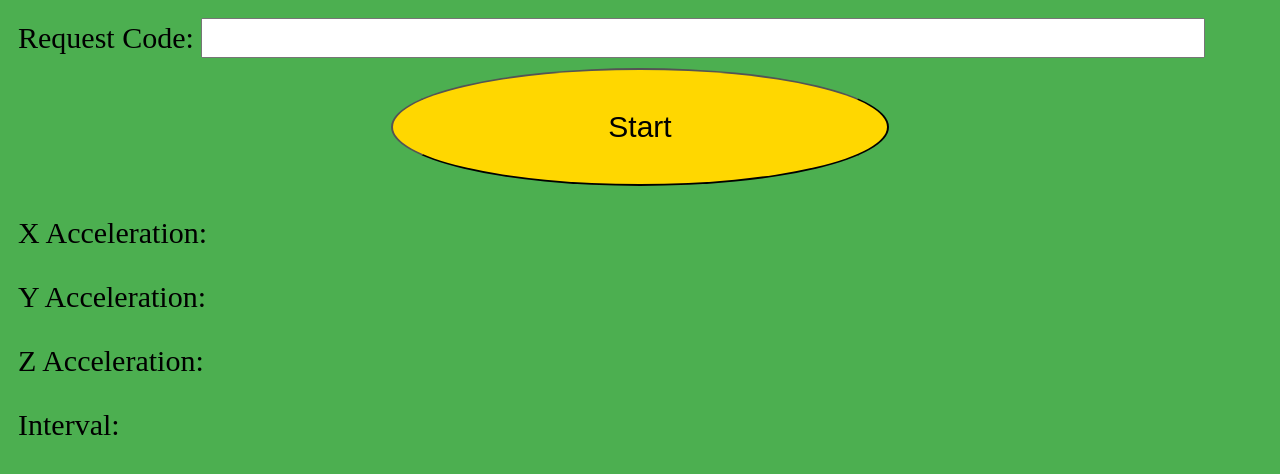
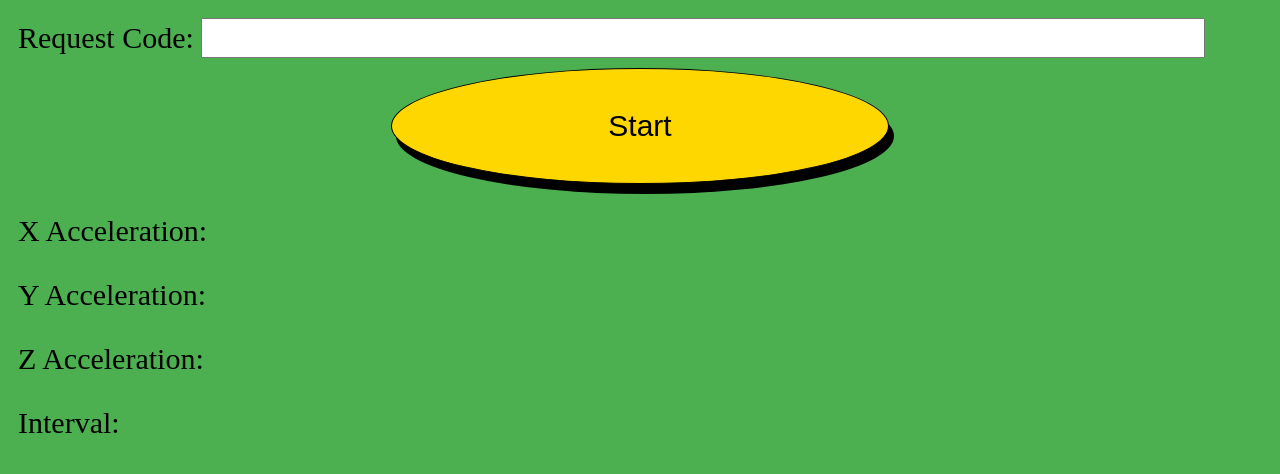
Before and after one commit to Tookmund/motionmouse, a plain HTML site: page static/index.html in a window 1280 px wide. Drawn offline with Linux system fonts and the light colour scheme; files that its build step writes are made by us from their sources; files whose address does not match are found by name.

Commit message:
Add border and box shadow

```diff
--- a/static/style.css
+++ b/static/style.css
@@ -8,6 +8,8 @@ button {
 	width: 40%;
 	font-size: 30px;
 	background-color: gold;
+	border: 1px solid;
+	box-shadow: 5px 10px;
 }
 
 body {
```
